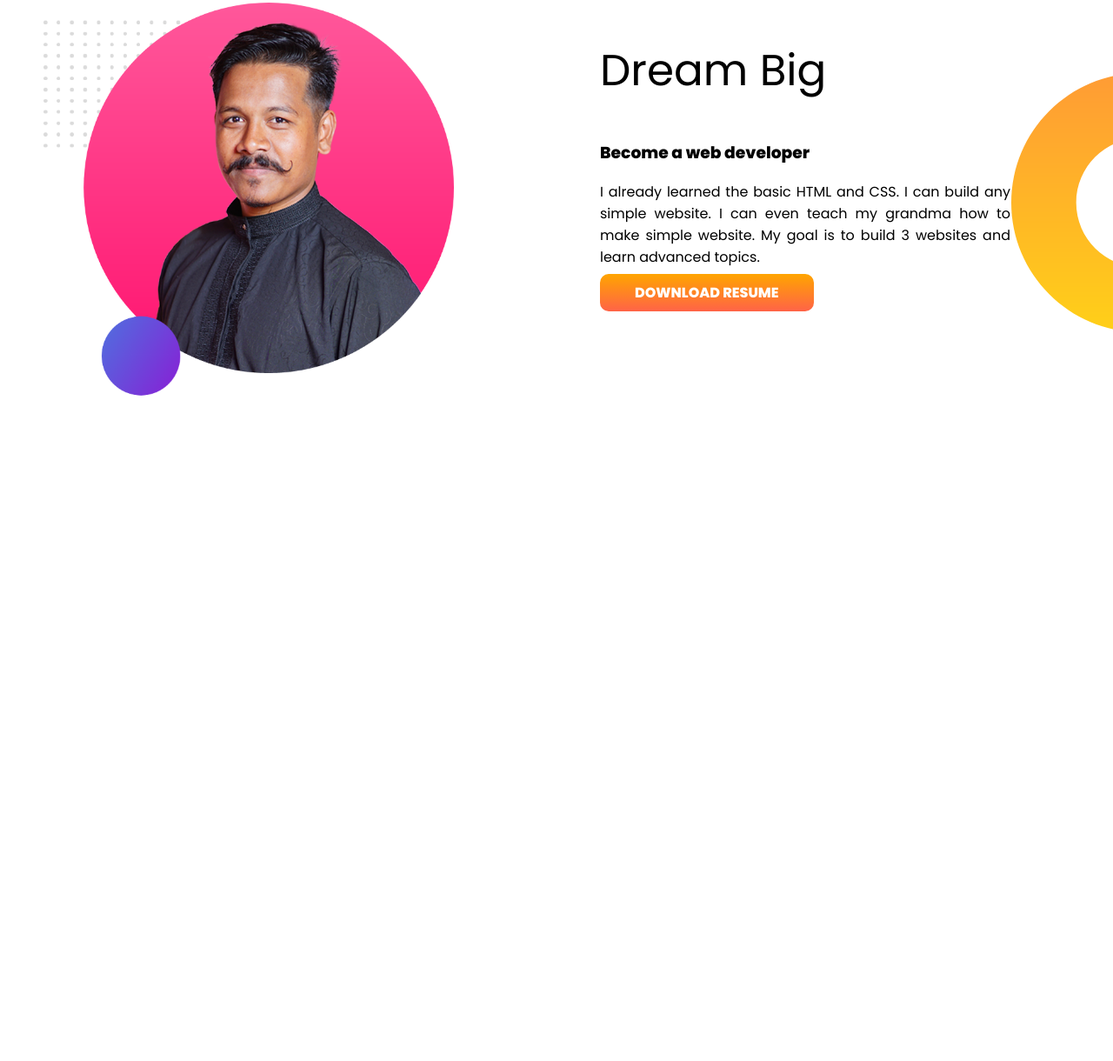
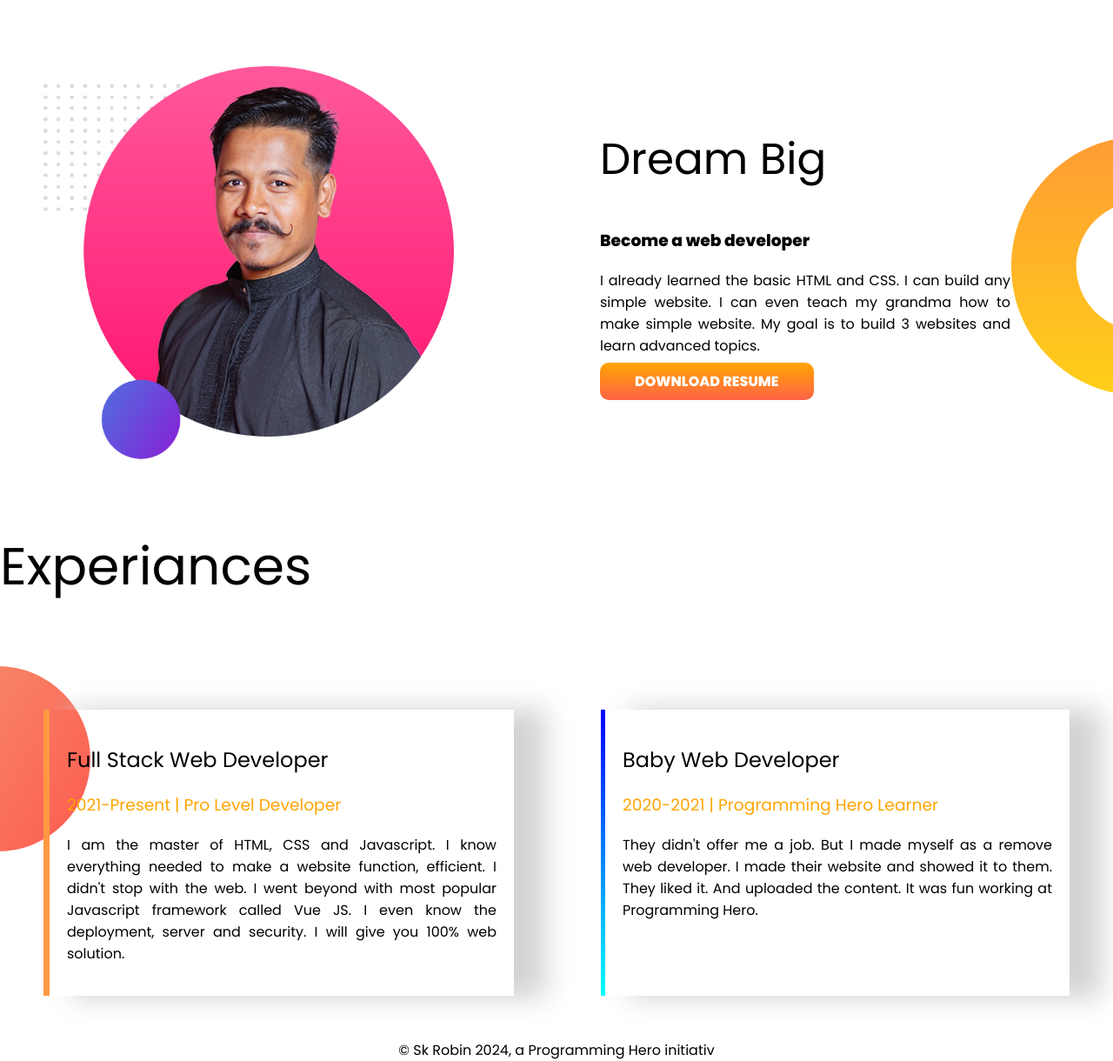
Before and after one commit to robindeveloperbd/developer-protfolio, a plain HTML site: page index.html in a window 1280 px wide. Shown: the part 623-1843 px from the top of the page at 87% size. Before the commit the page ends 1086 px from the top, so only its background shows below. Drawn offline with Linux system fonts and the light colour scheme.

Commit message:
Experiances add done

```diff
--- a/index.html
+++ b/index.html
@@ -36,8 +36,23 @@
             </div>
             <!-- This is image area -->
             <div class="images-area half-width">
-                <img src="images/my-bg2.png" alt="Sk Robin Miah">
+                <img src="images/my-bg2.png" alt="Robin Miah">
             </div>
     </section>
+<!-- This is Experiances Section -->
+<h1>Experiances</h1>
+<section class="experiance-section">
+ <div class="experiance-list half-width">
+    <h2>Full Stack Web Developer</h2>
+    <h3>2021-Present | Pro Level Developer</h3>
+    <p>I am the master of HTML, CSS and Javascript. I know everything needed to make a website function, efficient. I didn't stop with the web. I went beyond with most popular Javascript framework called Vue JS. I even know the deployment, server and security. I will give you 100% web solution.</p>
+ </div>
+ <div id="gread"class="experiance-list half-width">
+    <h2>Baby Web Developer</h2>
+    <h3>2020-2021 | Programming Hero Learner</h3>
+    <p>They didn't offer me a job. But I made myself as a remove web developer. I made their website and showed it to them. They liked it. And uploaded the content. It was fun working at Programming Hero.</p>
+ </div>
+</section>
+<footer>&copy; Sk Robin 2024, a Programming Hero initiativ</footer>
 </body>
 </html>
--- a/style.css
+++ b/style.css
@@ -58,3 +58,39 @@ margin-top: 150px;
 .images-area {
     padding-left: 50px;
 }
+/* Experiances Area CSS */
+h1 {
+    font-size: 60px;
+    font-weight: 400;
+    margin-top: 70px;
+}
+.experiance-section {
+    margin-top: 70PX;
+}
+.experiance-list {
+    text-align: justify;
+    margin: 50px;
+    padding: 20px;
+    border-left: 7px solid #FF9843;
+    box-shadow: 35px 1px 30px 2px lightgray;
+}
+.experiance-section h2 {
+    font-weight: 400;
+    color: black;
+}
+.experiance-section h3 {
+    font-weight: 400;
+    color: orange;
+}
+.experiance-section {
+    background-image: url(images/exp-bg.png);
+    background-repeat: no-repeat;
+}
+#gread {
+    border-left: 5px solid;
+    border-image:linear-gradient(blue, cyan);
+    border-image-slice: 1;
+}
+footer {
+    text-align: center;
+}
```
